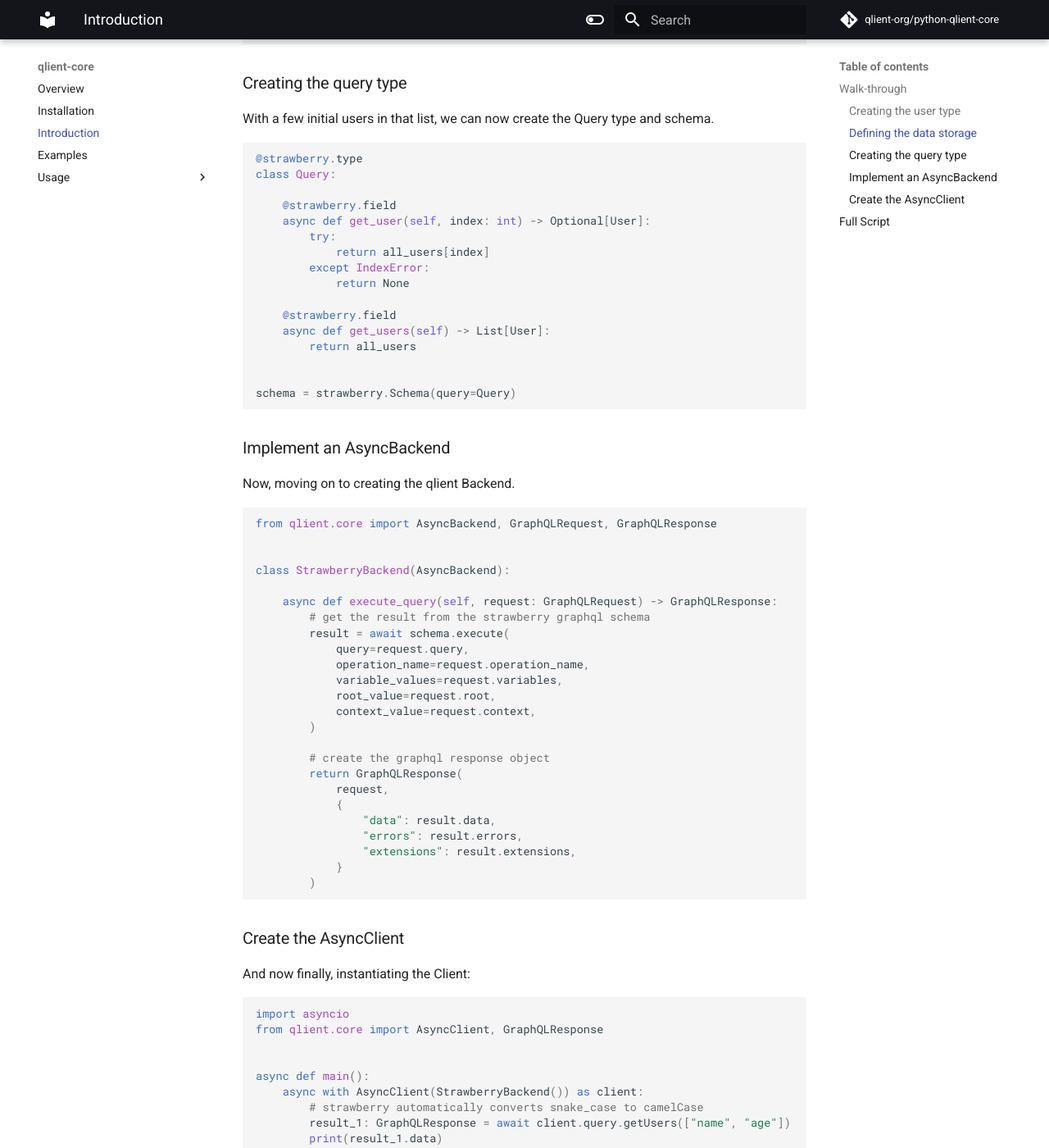
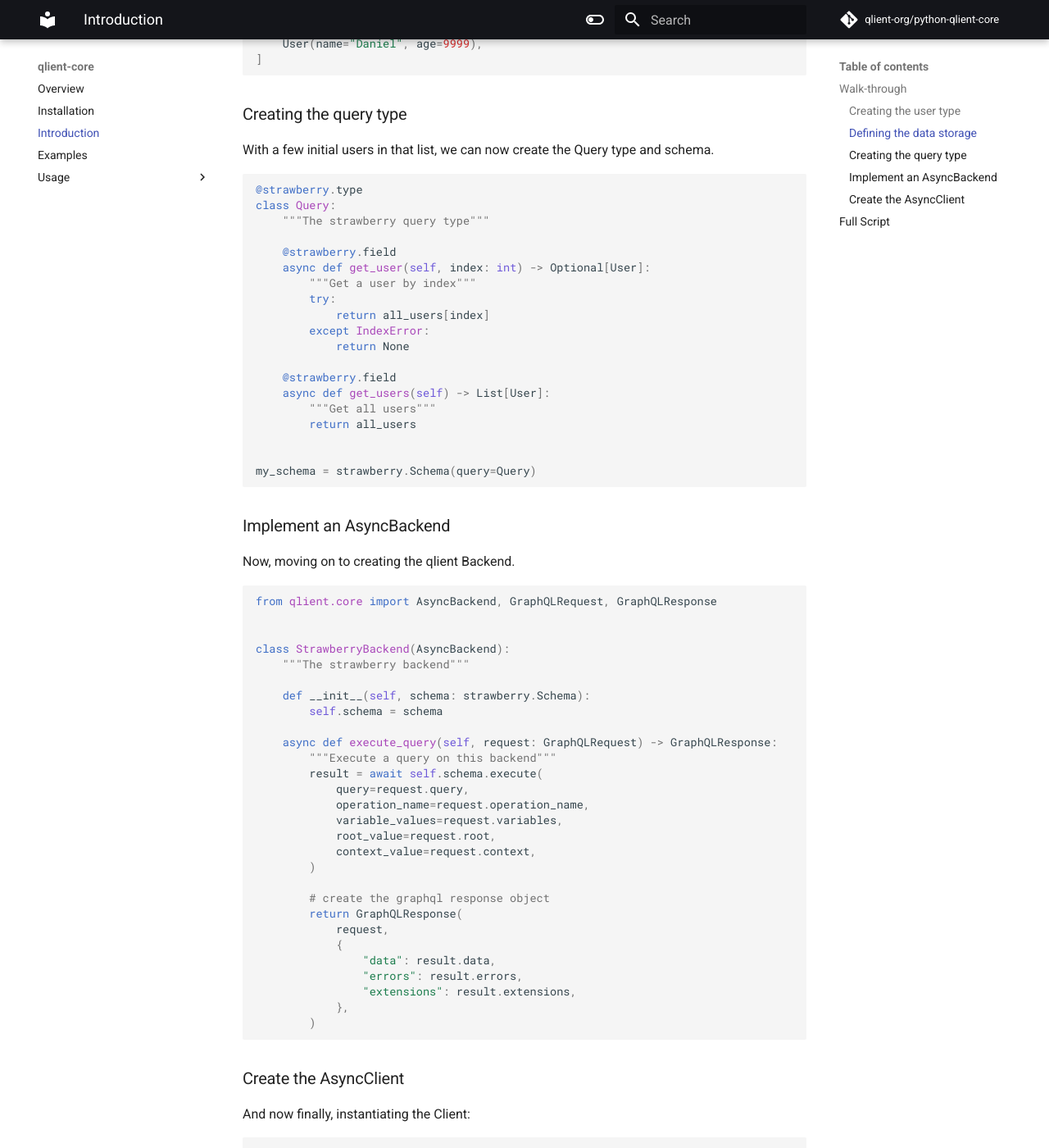
Before and after one commit to qlient-org/python-qlient-core, an MkDocs documentation site: the page built from docs/introduction.md, in a window 1280 px wide and 1400 px high, scrolled down 843 px. Shown: the whole window at 82% size. Built offline with MkDocs 1.6.1 and Material for MkDocs 9.7.7, drawn with Linux system fonts in a browser that asks for light colours; comment, search, counter and statistics services are not loaded; some of the changed text lies outside the part shown.

Commit message:
docs: update introduction

````diff
--- a/docs/examples/strawberry_schema_example.py
+++ b/docs/examples/strawberry_schema_example.py
@@ -13,6 +13,8 @@ from qlient.core import (
 
 @strawberry.type
 class User:
+    """The User object"""
+
     name: str
     age: int
 
@@ -41,16 +43,18 @@ class Query:
         return all_users
 
 
-schema = strawberry.Schema(query=Query)
+my_schema = strawberry.Schema(query=Query)
 
 
 class StrawberryBackend(AsyncBackend):
     """The strawberry backend"""
 
+    def __init__(self, schema: strawberry.Schema):
+        self.schema = schema
+
     async def execute_query(self, request: GraphQLRequest) -> GraphQLResponse:
         """Execute a query on this backend"""
-        # get the result
-        result = await schema.execute(
+        result = await self.schema.execute(
             query=request.query,
             operation_name=request.operation_name,
             variable_values=request.variables,
@@ -71,8 +75,7 @@ class StrawberryBackend(AsyncBackend):
 
 async def main():
     """The main coroutine"""
-
-    async with AsyncClient(StrawberryBackend()) as client:
+    async with AsyncClient(StrawberryBackend(my_schema)) as client:
         # strawberry automatically converts snake_case to camelCase
         result_1: GraphQLResponse = await client.query.getUsers(["name", "age"])
         print(result_1.data)
--- a/docs/introduction.md
+++ b/docs/introduction.md
@@ -21,6 +21,8 @@ import strawberry  # must be installed separately
 
 @strawberry.type
 class User:
+    """The User object"""
+
     name: str
     age: int
 ```
@@ -43,9 +45,11 @@ With a few initial users in that list, we can now create the Query type and sche
 ```python
 @strawberry.type
 class Query:
+    """The strawberry query type"""
 
     @strawberry.field
     async def get_user(self, index: int) -> Optional[User]:
+        """Get a user by index"""
         try:
             return all_users[index]
         except IndexError:
@@ -53,10 +57,11 @@ class Query:
 
     @strawberry.field
     async def get_users(self) -> List[User]:
+        """Get all users"""
         return all_users
 
 
-schema = strawberry.Schema(query=Query)
+my_schema = strawberry.Schema(query=Query)
 ```
 
 ### Implement an AsyncBackend
@@ -68,10 +73,14 @@ from qlient.core import AsyncBackend, GraphQLRequest, GraphQLResponse
 
 
 class StrawberryBackend(AsyncBackend):
+    """The strawberry backend"""
+
+    def __init__(self, schema: strawberry.Schema):
+        self.schema = schema
 
     async def execute_query(self, request: GraphQLRequest) -> GraphQLResponse:
-        # get the result from the strawberry graphql schema
-        result = await schema.execute(
+        """Execute a query on this backend"""
+        result = await self.schema.execute(
             query=request.query,
             operation_name=request.operation_name,
             variable_values=request.variables,
@@ -86,7 +95,7 @@ class StrawberryBackend(AsyncBackend):
                 "data": result.data,
                 "errors": result.errors,
                 "extensions": result.extensions,
-            }
+            },
         )
 ```
 
@@ -100,7 +109,8 @@ from qlient.core import AsyncClient, GraphQLResponse
 
 
 async def main():
-    async with AsyncClient(StrawberryBackend()) as client:
+    """The main coroutine"""
+    async with AsyncClient(StrawberryBackend(my_schema)) as client:
         # strawberry automatically converts snake_case to camelCase
         result_1: GraphQLResponse = await client.query.getUsers(["name", "age"])
         print(result_1.data)
````
